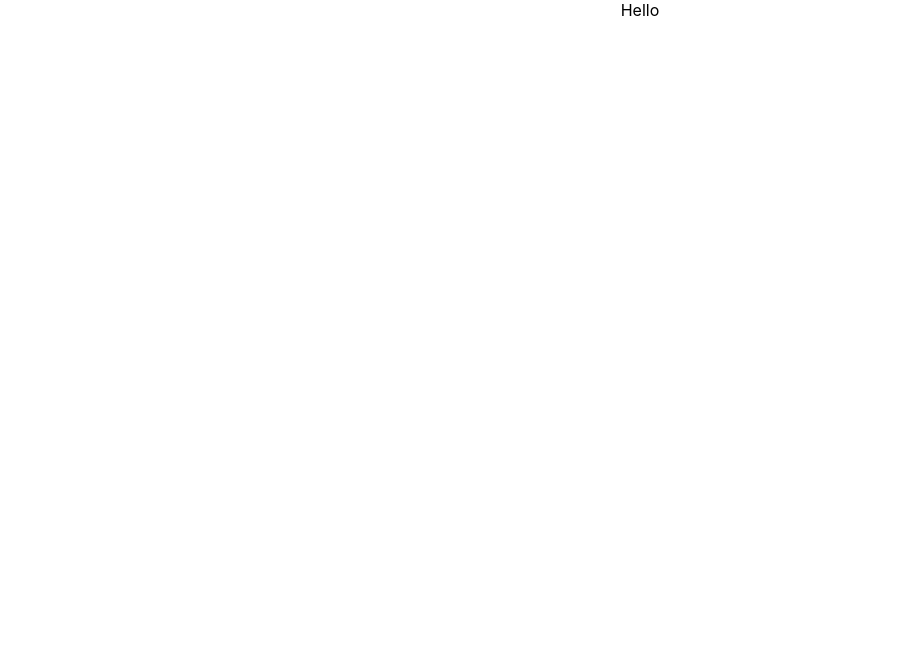
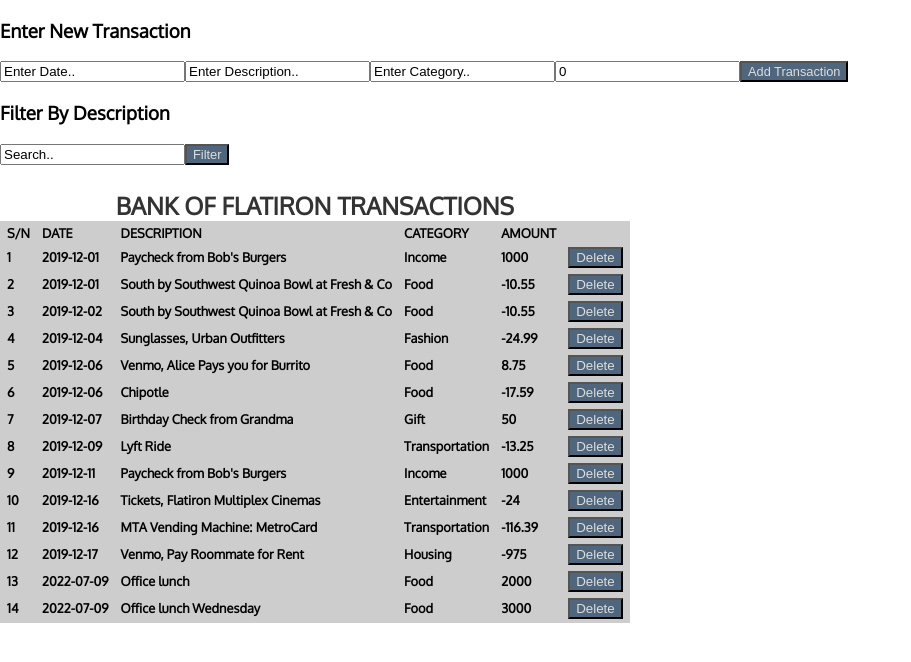
Before and after one commit to Chikealvan/phase-02-wk-1-code-challenge-bank-of-flatiron, a React (Create React App) app: page / in a window 1280 px wide. Shown: the top 662 px of the page, without its empty margins (0-911 px from the left). Built offline with nearby package versions, Linux system fonts and the light colour scheme; data requests are answered from the project's data file.

Commit message:
second commit

```diff
--- a/public/index.html
+++ b/public/index.html
@@ -10,6 +10,9 @@
       content="Web site created using create-react-app"
     />
     <link rel="apple-touch-icon" href="%PUBLIC_URL%/logo192.png" />
+    <link rel="preconnect" href="https://fonts.googleapis.com">
+    <link rel="preconnect" href="https://fonts.gstatic.com" crossorigin>
+    <link href="https://fonts.googleapis.com/css2?family=Inter:wght@200;300;400;500&family=Oxygen&display=swap" rel="stylesheet">
     <!--
       manifest.json provides metadata used when your web app is installed on a
       user's mobile device or desktop. See https://developers.google.com/web/fundamentals/web-app-manifest/
--- a/src/App.css
+++ b/src/App.css
@@ -1,5 +1,6 @@
 .App {
   text-align: center;
+  justify-content: center;
 }
 
 .App-logo {
--- a/src/App.js
+++ /dev/null
@@ -1,12 +0,0 @@
-import React from 'react';
-import './App.css';
-
-function App() {
-  return (
-    <div className="App">
-      Hello
-    </div>
-  );
-}
-
-export default App;
--- /dev/null
+++ b/src/components/App.js
@@ -0,0 +1,31 @@
+import React, { useState, useEffect } from "react";
+import DisplayTransactions from "./DisplayTransactions";
+import TransactionForm from "./TransactionForm";
+import FilterTransaction from "./FilterTransaction";
+import Transaction from "./Transaction";
+
+
+export default function App() {
+
+  const [transactions, setTransactions] = useState([]);
+  const [hasChange, setHasChange] = useState(false);
+
+  useEffect(() => {
+    fetch("http://localhost:3000/transactions")
+    .then(res => res.json())
+    .then(transactions => {setTransactions(transactions)})
+  },[hasChange])
+
+  return (
+    <main className="App">
+      <TransactionForm hasChange={hasChange}
+       setHasChange={setHasChange}/>
+      <FilterTransaction hasChange={hasChange}
+       setHasChange={setHasChange}
+        setTransactions={setTransactions}/>
+      <DisplayTransactions transactions={transactions}
+       hasChange={hasChange}
+        setHasChange={setHasChange}/>
+    </main>
+  );
+}
--- /dev/null
+++ b/src/components/DisplayTransactions.js
@@ -0,0 +1,45 @@
+import React, { useState } from 'react'
+import Transaction from './Transaction'
+
+export default function DisplayTransactions({transactions, hasChange, setHasChange}) {
+
+  let count = 1;
+
+  function handleDelete (event) {
+    const id = event.target.id;
+    fetch (`http://localhost:3000/transactions/${id}`, {
+        method: 'DELETE',
+        headers: {
+            'Content-Type': 'application/json',
+            Accept: 'application/json'
+        }
+    }).then(res => res.json()).then(data => {
+      setHasChange(() => !hasChange)
+    })
+
+}
+  return (
+    <div>
+      <table className='table-content'>
+        <caption>BANK OF FLATIRON TRANSACTIONS</caption>
+        <thead>
+          <tr>
+            <th>S/N</th>
+            <th>DATE</th>
+            <th>DESCRIPTION</th>
+            <th>CATEGORY</th>
+            <th>AMOUNT</th>
+          </tr>
+        </thead>
+        <tbody>
+          {transactions.map((transaction) => {
+            return <Transaction key={transaction.id}
+             handleDelete={handleDelete}
+              count={count++}
+               transaction={transaction}/>
+          })}
+        </tbody>
+      </table>
+    </div>
+  )
+}
--- /dev/null
+++ b/src/components/FilterTransaction.js
@@ -0,0 +1,30 @@
+import React, { useState } from 'react'
+
+export default function FilterTransaction({ setTransactions }) {
+
+    const [inputText,setInputText] = useState("Search..")
+
+    function filterByDescription (event) {
+        event.preventDefault();
+        setInputText(event.target.value)
+        fetch("http://localhost:3000/transactions")
+        .then(res => res.json())
+        .then(transactions => {
+            setTransactions(transactions.filter((transaction) => {
+                inputText.includes(transaction.description);
+            }));
+        })
+    }
+
+  return (
+    <div>
+        <h3 className='filter-text'>Filter By Description</h3>
+        <form id="form-for-filter" onSubmit={filterByDescription}>
+            <input name='filter'
+             onChange={filterByDescription}
+              value={inputText}/>
+            <button id="filter-button">Filter</button>
+        </form>
+    </div>
+  )
+}
--- /dev/null
+++ b/src/components/Transaction.js
@@ -0,0 +1,15 @@
+import React from 'react';
+
+export default function Transaction({ transaction, handleDelete, count}) {
+    const {id, date, description, category, amount} = transaction;
+  return (
+    <tr>
+      <td>{count}</td>
+      <td>{date}</td>
+      <td>{description}</td>
+      <td>{category}</td>
+      <td>{amount}</td>
+      <td><button id={id} onClick={handleDelete} className='delete-button'>Delete</button></td>
+    </tr>
+  )
+};
--- /dev/null
+++ b/src/components/TransactionForm.js
@@ -0,0 +1,74 @@
+import React, { useState } from 'react'
+
+export default function TransactionForm({ hasChange, setHasChange }) {
+
+    const [formData, setFormData] = useState({
+        date: "Enter Date..",
+        description: "Enter Description..",
+        category: "Enter Category..",
+        amount: 0
+    })
+
+    function handleChange (event) {
+        setFormData ({...formData,
+            [event.target.name]: event.target.value
+        })
+    }
+
+    function handleSubmit (event) {
+        event.preventDefault();
+        if (formData.amount !== 0) {
+            fetch ("http://localhost:3000/transactions", {
+            method: 'POST',
+            headers: {
+                'Content-Type': 'application/json',
+                Accept: 'application/json'
+            },
+            body: JSON.stringify(formData)
+        })
+        .then(res => res.json())
+        .then(data => {
+            setFormData({
+                date: "Enter Date..",
+                description: "Enter Description..",
+                category: "Enter Category..",
+                amount: 0
+            })
+            setHasChange(() => !hasChange)
+        })
+        }
+    }
+
+  return (
+    <div>
+        <h3 className='filter-text'>Enter New Transaction</h3>
+        <form id="form-for-new" onSubmit={handleSubmit}>
+            <input
+             type='text'
+              name='date'
+               value={formData.date}
+                onChange={handleChange}
+                 placeholder=''/>
+            <input
+             type='text'
+              name='description'
+               value={formData.description}
+                onChange={handleChange}
+                 placeholder=''/>
+            <input
+             type='text'
+              name='category'
+               value={formData.category}
+                onChange={handleChange}
+                 placeholder=''/>
+            <input
+             type='text'
+              name='amount'
+               value={formData.amount}
+                onChange={handleChange}
+                 placeholder=''/>
+            <button id="submit" type='submit'>Add Transaction</button>
+        </form>
+    </div>
+  )
+}
--- a/src/index.css
+++ b/src/index.css
@@ -1,13 +1,74 @@
+* {
+  box-sizing: border-box;
+}
+
+.App {
+  justify-content: center;
+  align-items: center;
+}
+
 body {
   margin: 0;
-  font-family: -apple-system, BlinkMacSystemFont, 'Segoe UI', 'Roboto', 'Oxygen',
-    'Ubuntu', 'Cantarell', 'Fira Sans', 'Droid Sans', 'Helvetica Neue',
-    sans-serif;
-  -webkit-font-smoothing: antialiased;
-  -moz-osx-font-smoothing: grayscale;
+  font-family: 'Oxygen', sans-serif;
 }
 
-code {
-  font-family: source-code-pro, Menlo, Monaco, Consolas, 'Courier New',
-    monospace;
+.filter-text > #form-for-filter {
+  margin: 0;
 }
+
+.table-content {
+  border-collapse: separate;
+  margin: 25px 0;
+  font-size: 0.8em;
+}
+
+.table-content, th, tr, td tr:hover {
+  background-color: #CDCDCD;
+  color: black;
+  text-align: left;
+  font-weight: bold;
+}
+
+.table-content th, .table-content td {
+  padding: 2px 5px;
+}
+
+.table-content tbody tr {
+  border-bottom: 2px solid #DDDDDD;
+}
+
+
+
+.table-content tbody tr:last-of-type {
+  border-radius: #21222ae8;
+}
+
+
+tr:hover {
+  background-color: #4F667D;
+}
+
+caption {
+  font-weight: bold;
+  font-size: 24px;
+  /* text-align: left; */
+  color: #333;
+}
+
+#filter-button, #submit, .delete-button {
+  background-color: #4F667D;
+  color: #DDDDDD;
+  cursor: pointer;
+}
+
+#filter-button {
+  border-collapse: separate;
+  margin: 0px 0;
+  font-size: 0.8em;
+}
+
+#submit {
+  border-collapse: separate;
+  margin: 0px 0;
+  font-size: 0.8em;
+}
--- a/src/index.js
+++ b/src/index.js
@@ -1,7 +1,7 @@
 import React from 'react';
 import ReactDOM from 'react-dom/client';
 import './index.css';
-import App from './App';
+import App from './components/App';
 
 
 const root = ReactDOM.createRoot(document.getElementById('root'));
```
